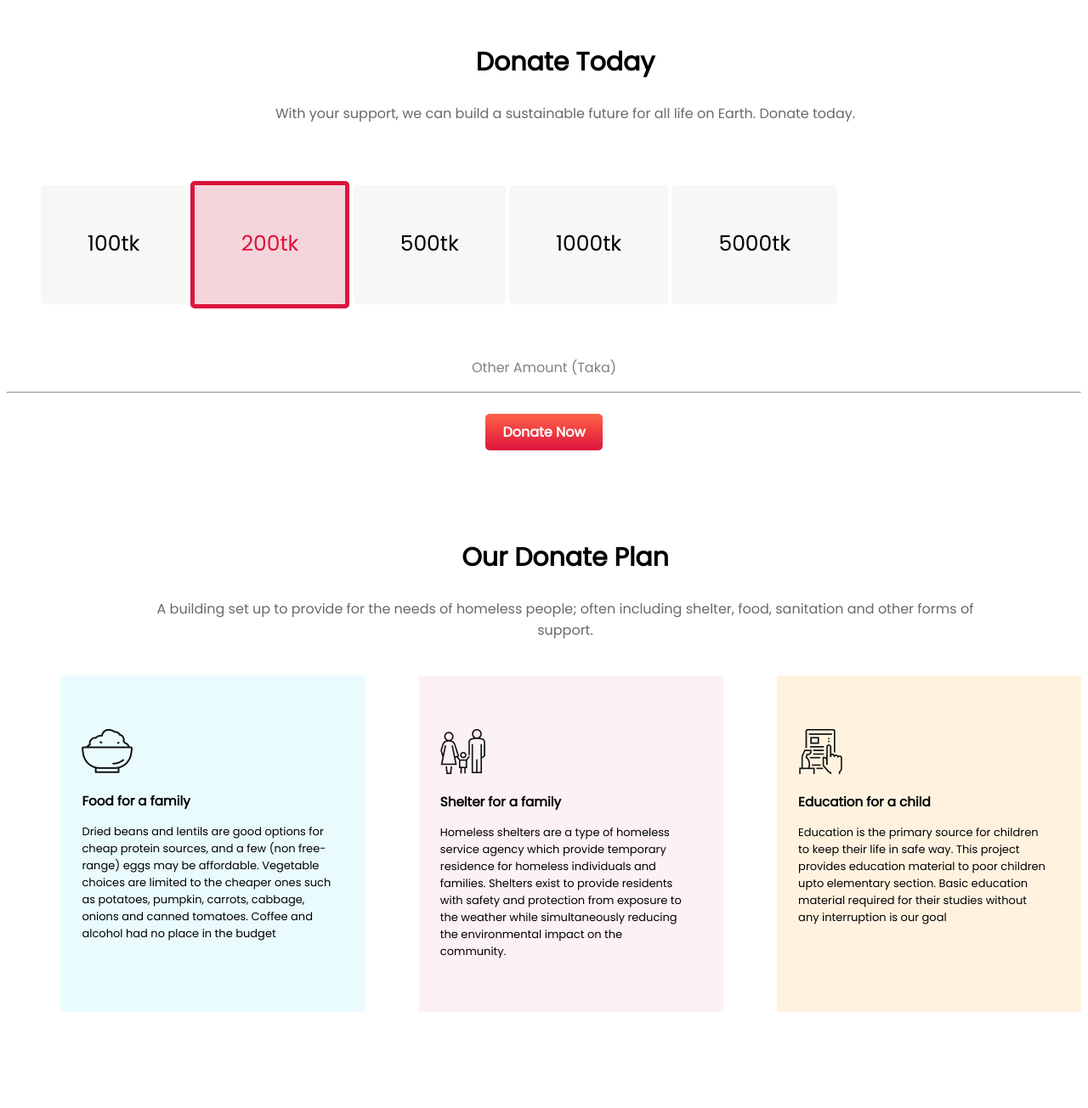
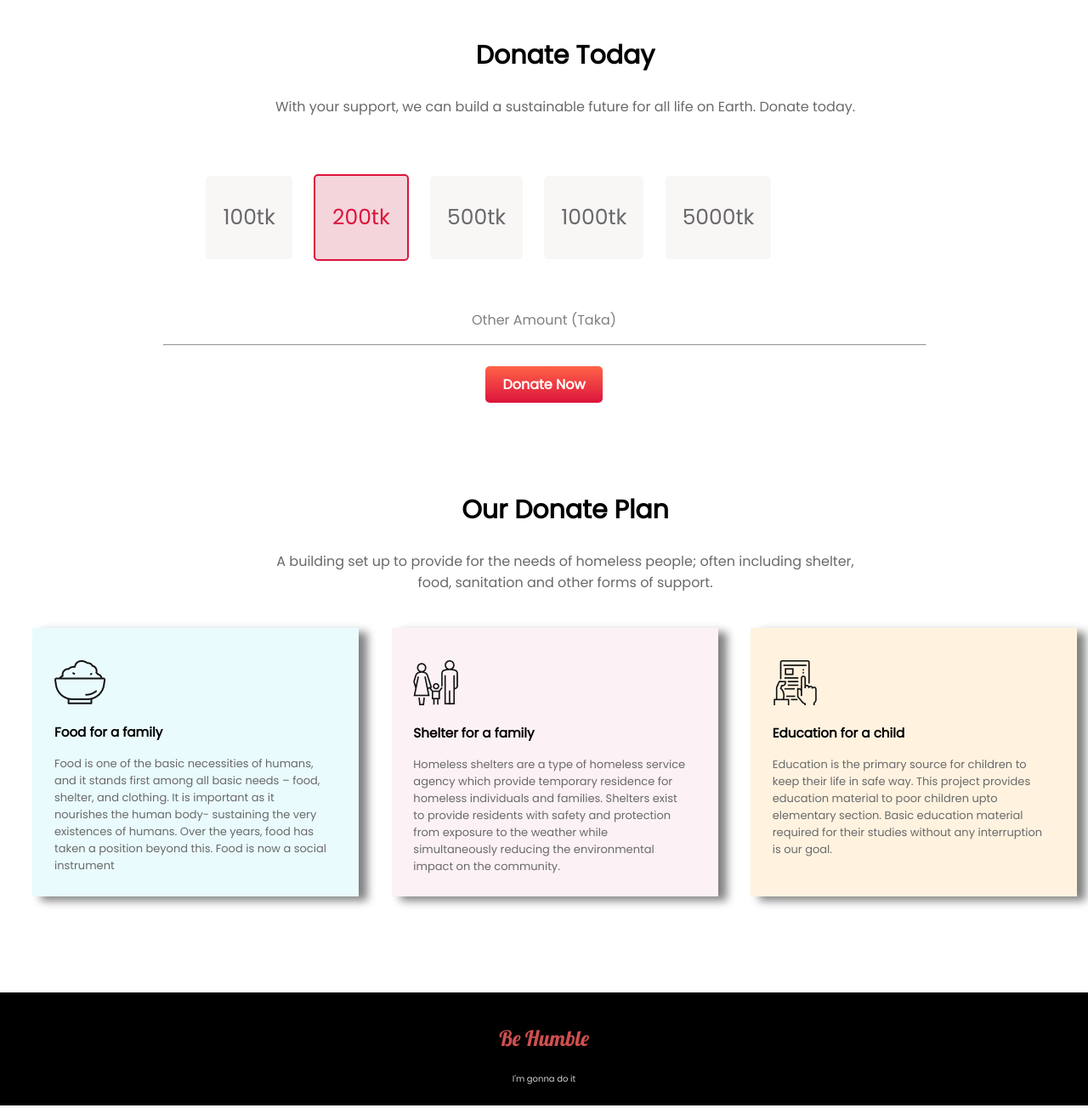
Before and after one commit to Bintiabashir/assignment-1, a plain HTML site: page index.html in a window 1280 px wide. Shown: the part 740-2044 px from the top of the page at 85% size. Drawn offline with Linux system fonts and the light colour scheme.

Commit message:
basic done

```diff
--- a/index.html
+++ b/index.html
@@ -9,6 +9,9 @@
     <link rel="preconnect" href="https://fonts.googleapis.com">
     <link rel="preconnect" href="https://fonts.gstatic.com" crossorigin>
     <link href="https://fonts.googleapis.com/css2?family=Poppins&display=swap" rel="stylesheet">
+    <link rel="preconnect" href="https://fonts.googleapis.com">
+    <link rel="preconnect" href="https://fonts.gstatic.com" crossorigin>
+    <link href="https://fonts.googleapis.com/css2?family=Lobster&display=swap" rel="stylesheet">
     <link rel="stylesheet" href="style.css">
 </head>
 
@@ -54,12 +57,10 @@
             <div id="food" class="benefits">
                 <img src="icons/food.png" alt="">
                 <h3>Food for a family</h3>
-                <p>Dried beans and lentils are good options for cheap protein sources, and a few (non free-range) eggs
-                    may
-                    be
-                    affordable. Vegetable choices are limited to the cheaper ones such as potatoes, pumpkin, carrots,
-                    cabbage,
-                    onions and canned tomatoes. Coffee and alcohol had no place in the budget</p>
+                <p>Food is one of the basic necessities of humans, and it stands first among all basic needs – food,
+                    shelter, and clothing. It is important as it nourishes the human body- sustaining the very
+                    existences of humans. Over the years, food has taken a position beyond this. Food is now a social
+                    instrument</p>
             </div>
             <div id="shelter" class="benefits">
                 <img src="icons/shelter.png" alt="">
@@ -76,10 +77,15 @@
                 <p>Education is the primary source for children to keep their life in safe way. This project provides
                     education material to poor children upto elementary section. Basic education material required for
                     their
-                    studies without any interruption is our goal</p>
+                    studies without any interruption is our goal.</p>
             </div>
         </div>
     </section>
 </body>
+<footer class="foot">
+    <p id="humble">Be Humble </p>
+
+    <p>I'm gonna do it</p>
+</footer>
 
 </html>
--- a/style.css
+++ b/style.css
@@ -1,18 +1,31 @@
+body {
+    margin: 0;
+
+}
+
 .donate-now {
     text-align: center;
-    background-image: url(./images/donation9.jpg);
+    background-image: url(./images/flood.jpg);
     background-size: cover;
     background-position: center;
     height: 670px;
     color: white;
     margin-bottom: 113px;
 
+
 }
 
 .help-people {
     position: absolute;
-    top: 15%;
+    top: 29%;
     padding-left: 15%;
+    padding-right: 10%;
+
+
+}
+
+.help-people p {
+    padding-left: 10%;
     padding-right: 10%;
 
 }
@@ -29,6 +42,7 @@
 
 body {
     font-family: 'Poppins', sans-serif;
+
 }
 
 h1 {
@@ -39,16 +53,41 @@ h1 {
     display: inline-block;
     background-color: rgba(245, 241, 241, 0.623);
 
-    height: 90px;
-    padding-left: 55px;
-    padding-right: 55px;
+
+    padding: 30px 20px;
+
     margin-top: 10px;
-    padding-top: 50px;
+    color: dimgray;
     border-radius: 5px;
     font-size: 25px;
+    margin-right: 1%;
+    margin-left: 1%;
+
 
 
 }
+
+.amount {
+    margin-left: 15%;
+}
+
+.donate-today {
+    margin-bottom: 113px;
+
+}
+
+.amount-taka {
+    color: gray;
+    font-weight: 550;
+    text-align: center;
+}
+
+.amount-taka hr {
+    width: 70%;
+    margin-left: 15%;
+
+}
+
 
 .support {
     text-align: center;
@@ -58,7 +97,8 @@ h1 {
 
 .support p {
     color: dimgray;
-
+    padding-left: 15%;
+    padding-right: 15%;
 }
 
 h2 {
@@ -67,21 +107,12 @@ h2 {
 
 #red {
     color: crimson;
-    border: 5px solid crimson;
+    border: 2px solid crimson;
     background-color: rgba(243, 209, 216, 0.897);
 
 
 }
 
-.donate-today {
-    margin-bottom: 113px;
-}
-
-.amount-taka {
-    color: gray;
-    font-weight: 550;
-    text-align: center;
-}
 
 .flexible-container {
     display: flex;
@@ -90,10 +121,16 @@ h2 {
 
 .benefits {
     width: 25%;
-    padding: 5% 3% 1% 2%;
-    height: 320px;
-    margin-left: 5%;
+    padding: 3% 3% 1% 2%;
+
+    margin-left: 3%;
     font-size: small;
+    box-shadow: 10px 5px 10px gray;
+
+}
+
+.benefits p {
+    color: dimgray;
 }
 
 #food {
@@ -107,3 +144,20 @@ h2 {
 #education {
     background-color: rgba(255, 235, 205, 0.61)
 }
+
+
+#humble {
+    font-family: 'Lobster', cursive;
+    color: rgb(209, 79, 79);
+    font-size: 25px;
+    font-weight: 400;
+}
+
+.foot {
+    text-align: center;
+    background-color: black;
+    color: lightgray;
+    font-size: 10px;
+    padding-top: 1%;
+    padding-bottom: 1%;
+}
```
Also changed, not shown: images/flood.jpg (added), images/flood2.webp (added).
